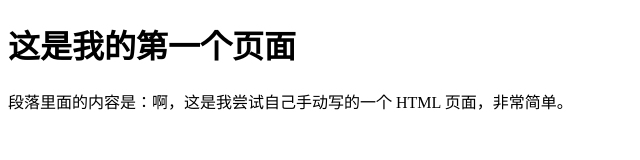
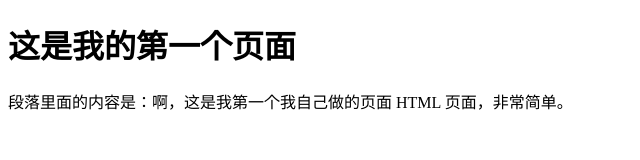
Before and after one commit to ziquan-huang/ziquan-huang.github.io, a plain HTML site: page index.html in a window 1280 px wide. Shown: the full height of the page, 0-640 px from the left. Drawn offline with Linux system fonts and the light colour scheme.

Commit message:
Update index.html

```diff
--- a/index.html
+++ b/index.html
@@ -7,6 +7,6 @@
 </head>
 <body>
     <h1>这是我的第一个页面</h1>
-    <p>段落里面的内容是：啊，这是我尝试自己手动写的一个 HTML 页面，非常简单。</p>
+    <p>段落里面的内容是：啊，这是我第一个我自己做的页面 HTML 页面，非常简单。</p>
 </body>
 </html>
```
